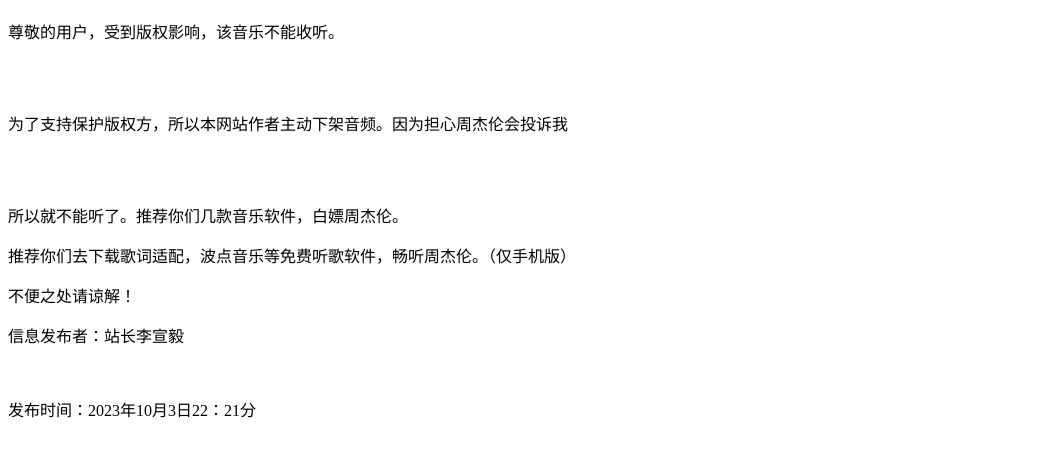
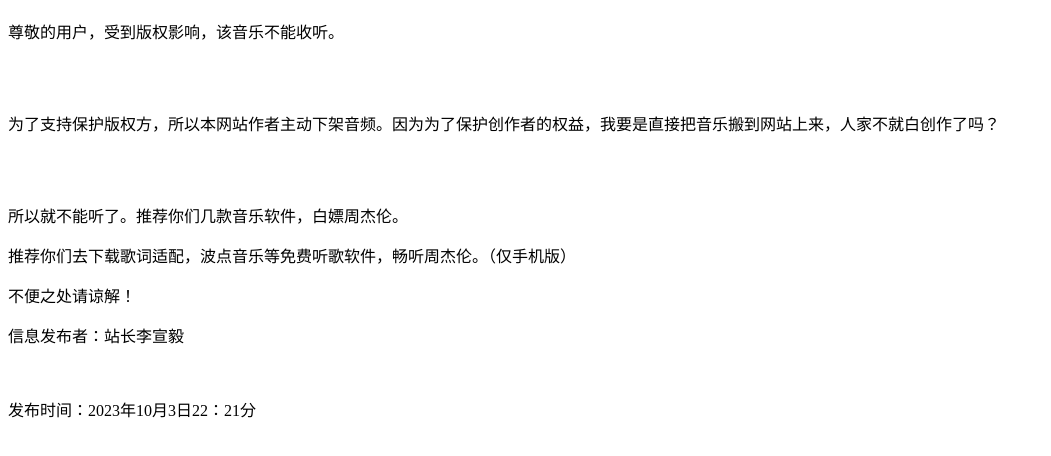
Before and after one commit to lixuanyi203/lixuanyi203.-github.-io, a plain HTML site: page no.html in a window 1280 px wide. Shown: the part 70-526 px from the top of the page, without its empty margins (0-1051 px from the left). Drawn offline with Linux system fonts and the light colour scheme.

Commit message:
Update no.html

```diff
--- a/no.html
+++ b/no.html
@@ -9,7 +9,7 @@
 <h1>⚠️该音乐已失效</h1>
 <p>尊敬的用户，受到版权影响，该音乐不能收听。</p>
 <br></br>
-<p>为了支持保护版权方，所以本网站作者主动下架音频。因为担心周杰伦会投诉我</p>
+<p>为了支持保护版权方，所以本网站作者主动下架音频。因为为了保护创作者的权益，我要是直接把音乐搬到网站上来，人家不就白创作了吗？</p>
 <br></br>
 <p>所以就不能听了。推荐你们几款音乐软件，白嫖周杰伦。</p>
 <p>推荐你们去下载歌词适配，波点音乐等免费听歌软件，畅听周杰伦。（仅手机版）</p>
```
